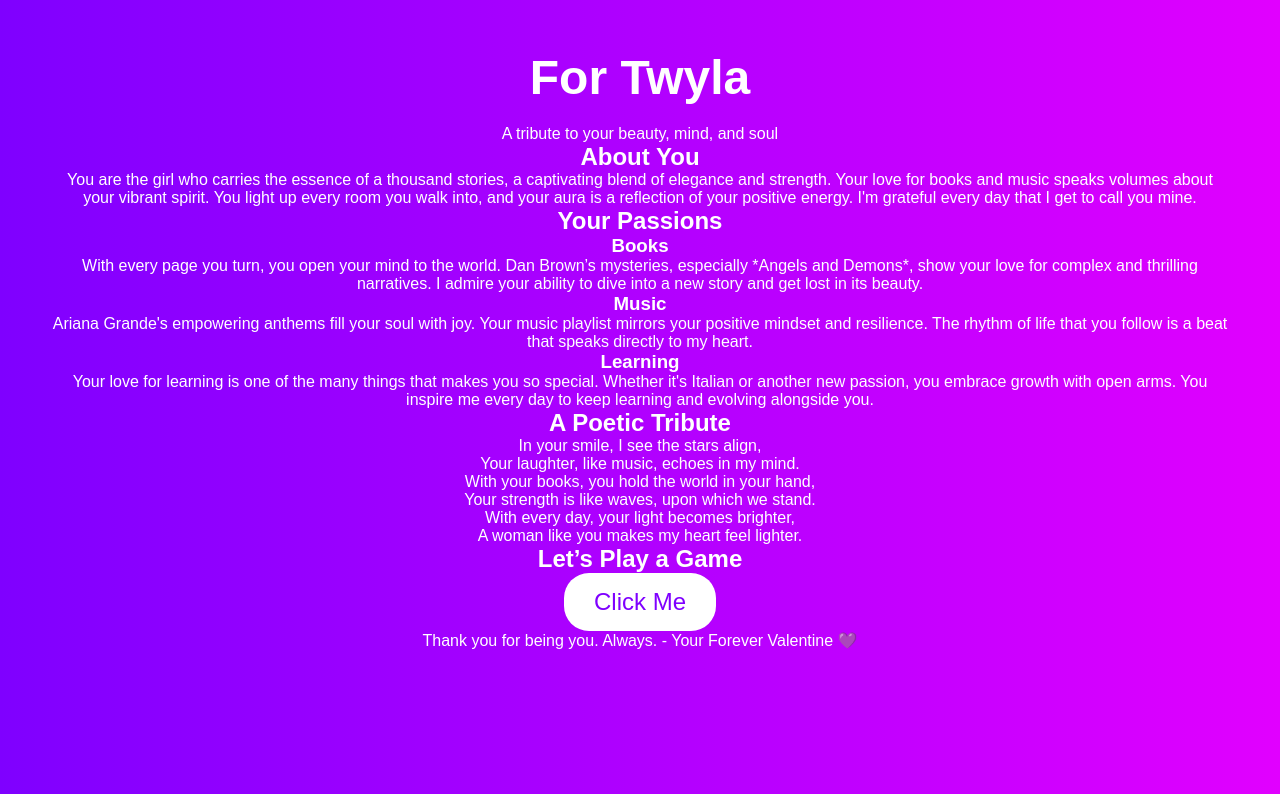
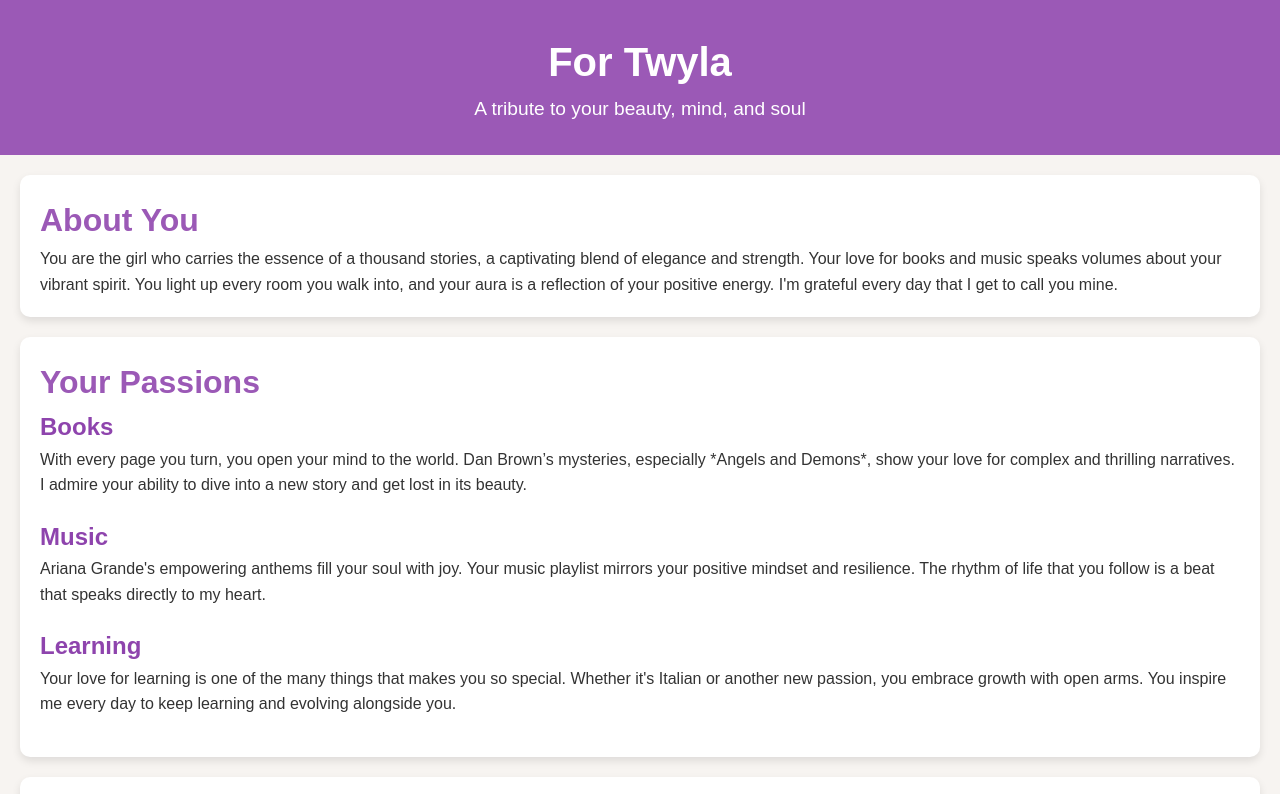
Before and after one commit to BigJay-web/Happy, a plain HTML site: page index.html in a window 1280 px wide. Shown: the top 794 px of the page. Drawn offline with Linux system fonts and the light colour scheme.

Commit message:
Update styles.css

```diff
--- a/styles.css
+++ b/styles.css
@@ -1,4 +1,3 @@
-/* Basic Reset */
 * {
     margin: 0;
     padding: 0;
@@ -7,68 +6,82 @@
 
 body {
     font-family: 'Arial', sans-serif;
-    background: linear-gradient(to right, #7F00FF, #E100FF);
-    color: #fff;
-    text-align: center;
-    padding: 50px;
+    background-color: #f7f4f1;
+    color: #333;
+    line-height: 1.6;
 }
 
-h1 {
-    font-size: 3em;
-    color: #fff;
+header {
+    text-align: center;
+    padding: 30px;
+    background-color: #9b59b6;
+    color: white;
+}
+
+header h1 {
+    font-size: 2.5em;
+}
+
+header p {
+    font-size: 1.2em;
+}
+
+section {
+    padding: 20px;
+    margin: 20px;
+}
+
+h2 {
+    font-size: 2em;
+    color: #9b59b6;
+}
+
+h3 {
+    font-size: 1.5em;
+    color: #8e44ad;
+}
+
+.intro, .interests, .poetic-message {
+    background-color: white;
+    border-radius: 10px;
+    padding: 20px;
+    box-shadow: 0 4px 8px rgba(0, 0, 0, 0.1);
+}
+
+.interest {
     margin-bottom: 20px;
 }
 
+.game {
+    background-color: white;
+    padding: 20px;
+    border-radius: 10px;
+    box-shadow: 0 4px 8px rgba(0, 0, 0, 0.1);
+    text-align: center;
+}
+
 button {
-    font-size: 1.5em;
-    padding: 15px 30px;
-    background-color: #fff;
-    color: #7F00FF;
+    background-color: #9b59b6;
+    color: white;
     border: none;
+    padding: 10px 20px;
+    font-size: 1.2em;
     cursor: pointer;
-    border-radius: 25px;
-    transition: background-color 0.3s;
+    border-radius: 5px;
 }
 
 button:hover {
-    background-color: #7F00FF;
-    color: #fff;
+    background-color: #8e44ad;
 }
 
-.hidden {
-    display: none;
+footer {
+    text-align: center;
+    padding: 10px;
+    background-color: #9b59b6;
+    color: white;
 }
 
-input[type="text"] {
-    font-size: 1.2em;
-    padding: 10px;
-    margin: 20px;
-    border: none;
-    border-radius: 5px;
-}
-
-#gameSection {
-    background-color: #fff;
-    padding: 30px;
+#game-message {
     margin-top: 20px;
-    border-radius: 15px;
-    color: #000;
-}
-
-form {
-    display: block;
-    margin-bottom: 20px;
-}
-
-label {
     font-size: 1.2em;
 }
-
-input[type="radio"] {
-    margin: 10px;
-}
-
-#countdown {
-    font-size: 2em;
-    margin-top: 50px;
-}
```
